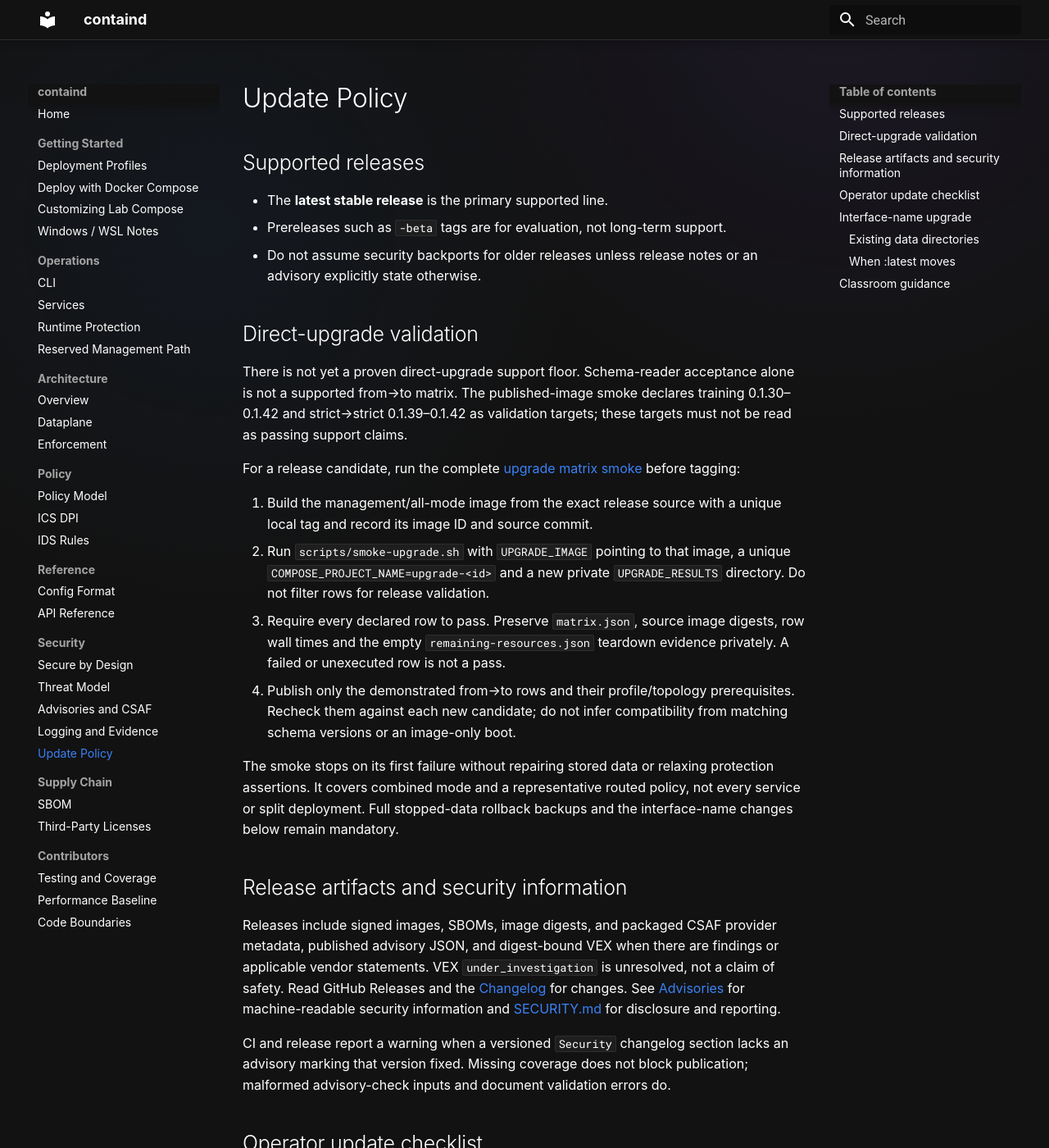
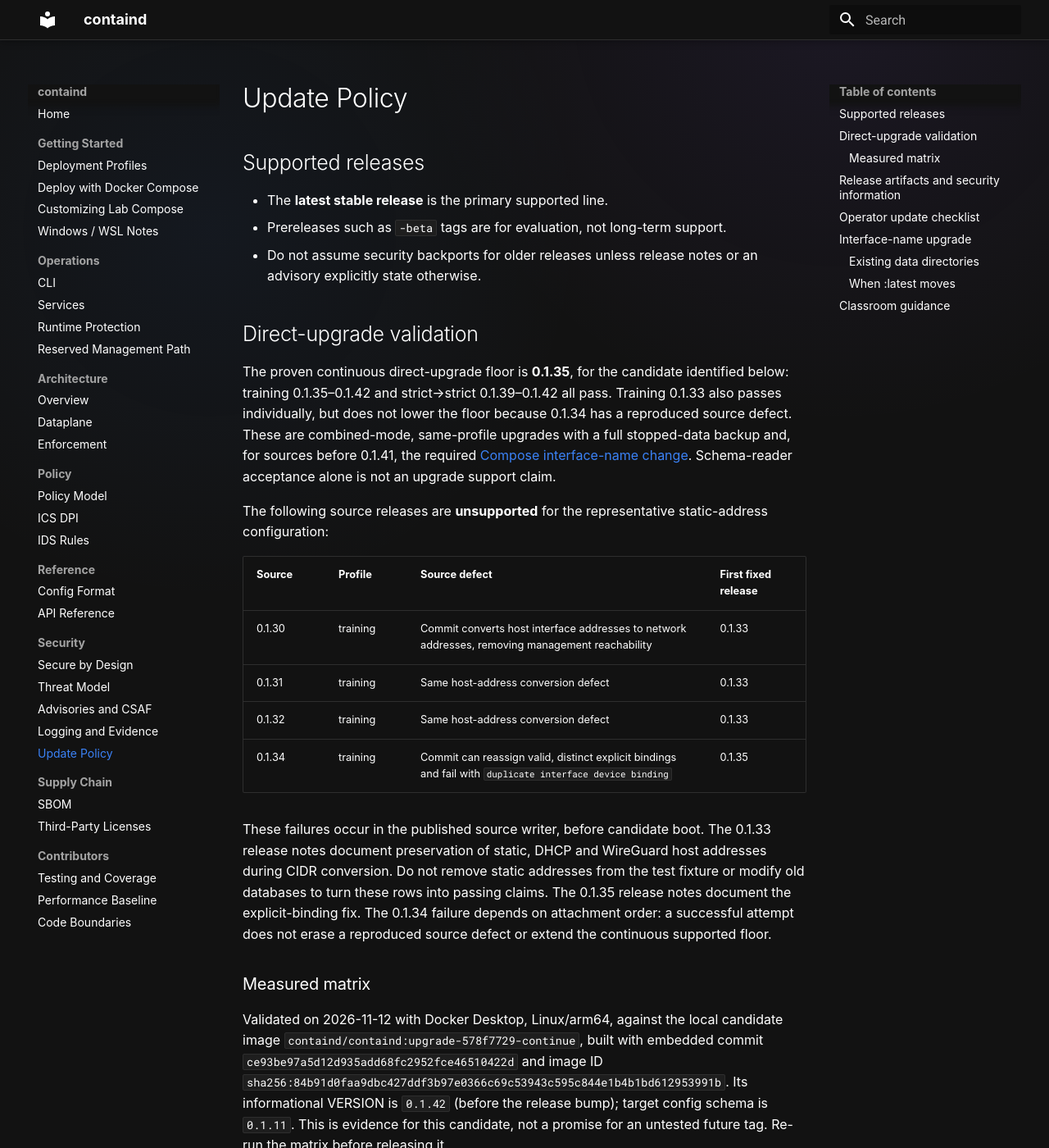
Before and after one commit to tonylturner/containd, an MkDocs documentation site: the page built from docs/mkdocs/update-policy.md, in a window 1280 px wide and 1400 px high. Shown: the whole window at 82% size. Built offline with MkDocs 1.6.1 and Material for MkDocs 9.7.7, drawn with Linux system fonts in a browser that asks for light colours; some of the changed text lies outside the part shown.

Commit message:
Prove the direct-upgrade support floor with the published-image matrix

```diff
--- a/docs/mkdocs/update-policy.md
+++ b/docs/mkdocs/update-policy.md
@@ -9,10 +9,70 @@
 
 ## Direct-upgrade validation
 
-There is not yet a proven direct-upgrade support floor. Schema-reader acceptance
-alone is not a supported from→to matrix. The published-image smoke declares
-training 0.1.30–0.1.42 and strict→strict 0.1.39–0.1.42 as validation targets;
-these targets must not be read as passing support claims.
+The proven continuous direct-upgrade floor is **0.1.35**, for the candidate
+identified below: training 0.1.35–0.1.42 and strict→strict 0.1.39–0.1.42 all
+pass. Training 0.1.33 also passes individually, but does not lower the floor
+because 0.1.34 has a reproduced source defect. These are combined-mode,
+same-profile upgrades with a full stopped-data backup and, for sources before
+0.1.41, the required [Compose interface-name change](#interface-name-upgrade).
+Schema-reader acceptance alone is not an upgrade support claim.
+
+The following source releases are **unsupported** for the representative
+static-address configuration:
+
+| Source | Profile | Source defect | First fixed release |
+| --- | --- | --- | --- |
+| 0.1.30 | training | Commit converts host interface addresses to network addresses, removing management reachability | 0.1.33 |
+| 0.1.31 | training | Same host-address conversion defect | 0.1.33 |
+| 0.1.32 | training | Same host-address conversion defect | 0.1.33 |
+| 0.1.34 | training | Commit can reassign valid, distinct explicit bindings and fail with `duplicate interface device binding` | 0.1.35 |
+
+These failures occur in the published source writer, before candidate boot.
+The 0.1.33 release notes document preservation of static, DHCP and WireGuard
+host addresses during CIDR conversion. Do not remove static addresses from the
+test fixture or modify old databases to turn these rows into passing claims.
+The 0.1.35 release notes document the explicit-binding fix. The 0.1.34 failure
+depends on attachment order: a successful attempt does not erase a reproduced
+source defect or extend the continuous supported floor.
+
+### Measured matrix
+
+Validated on 2026-11-12 with Docker Desktop, Linux/arm64, against the local
+candidate image `containd/containd:upgrade-578f7729-continue`,
+built with embedded commit `ce93be97a5d12d935add68fc2952fce46510422d` and image ID
+`sha256:84b91d0faa9dbc427ddf3b97e0366c69c53943c595c844e1b4b1bd612953991b`.
+Its informational VERSION is `0.1.42` (before the release bump); target
+config schema is `0.1.11`. This is evidence for this candidate, not a
+promise for an untested future tag. Re-run the matrix before releasing it.
+
+| Source | Profile | Result | Wall seconds |
+| --- | --- | --- | ---: |
+| 0.1.30 | training | UNSUPPORTED | 19.53 |
+| 0.1.31 | training | UNSUPPORTED | 19.43 |
+| 0.1.32 | training | UNSUPPORTED | 18.41 |
+| 0.1.33 | training | PASS | 23.74 |
+| 0.1.34 | training | UNSUPPORTED (attempt passed) | 17.17 |
+| 0.1.35 | training | PASS | 20.11 |
+| 0.1.36 | training | PASS | 16.90 |
+| 0.1.37 | training | PASS | 17.08 |
+| 0.1.38 | training | PASS | 16.94 |
+| 0.1.39 | training | PASS | 17.09 |
+| 0.1.40 | training | PASS | 18.55 |
+| 0.1.41 | training | PASS | 18.16 |
+| 0.1.42 | training | PASS | 17.40 |
+| 0.1.39 | strict | PASS | 17.91 |
+| 0.1.40 | strict | PASS | 18.72 |
+| 0.1.41 | strict | PASS | 19.51 |
+| 0.1.42 | strict | PASS | 18.59 |
+
+Wall times include each source pull, seed, upgrade, checks and teardown, with
+cached images; they are not throughput or upgrade-downtime benchmarks. The
+rows total 315.24 seconds, excluding the shared endpoint image build.
+Every passing row completes 14 named assertion groups. The 0.1.34 attempt also
+completed all checks, but remains unsupported because its explicit-binding
+failure was reproduced on another attachment order. No candidate boot occurred
+for the address-conversion failures. All owned containers, networks and volumes
+were absent after teardown; pulled and built images were retained.
 
 For a release candidate, run the complete
 [upgrade matrix smoke](testing.md#upgrade-matrix-smoke) before tagging:
@@ -22,16 +82,23 @@
 2. Run `scripts/smoke-upgrade.sh` with `UPGRADE_IMAGE` pointing to that image,
    a unique `COMPOSE_PROJECT_NAME=upgrade-<id>` and a new private
    `UPGRADE_RESULTS` directory. Do not filter rows for release validation.
-3. Require every declared row to pass. Preserve `matrix.json`, source image
+3. Require every row at or above the supported floor to pass, including
+   strict rows where available. Preserve `matrix.json`, source image
    digests, row wall times and the empty `remaining-resources.json` teardown
    evidence privately. A failed or unexecuted row is not a pass.
 4. Publish only the demonstrated from→to rows and their profile/topology
    prerequisites. Recheck them against each new candidate; do not infer
    compatibility from matching schema versions or an image-only boot.
 
-The smoke stops on its first failure without repairing stored data or relaxing
-protection assertions. It covers combined mode and a representative routed
-policy, not every service or split deployment. Full stopped-data rollback
+A demonstrated source-image defect is recorded as unsupported, including its
+first fixed release, without altering the representative fixture. The smoke
+continues past those rows but stops on an unexpected or candidate-side failure,
+without repairing stored data or relaxing protection assertions. The floor is
+the oldest source from which every later training row and every available later
+strict row passes. The candidate is identified by image tag and embedded source
+commit; VERSION can still name the previous release before the release bump.
+It covers combined mode and a representative routed policy, not every service
+or split deployment. Full stopped-data rollback
 backups and the interface-name changes below remain mandatory.
 
 ## Release artifacts and security information
```
Also changed, not shown: docs/mkdocs/testing.md (+12 -4 lines), CHANGELOG.md, 5 other files.
